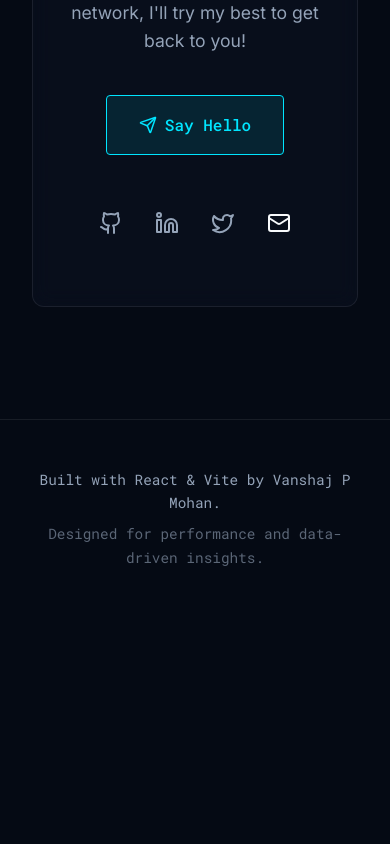
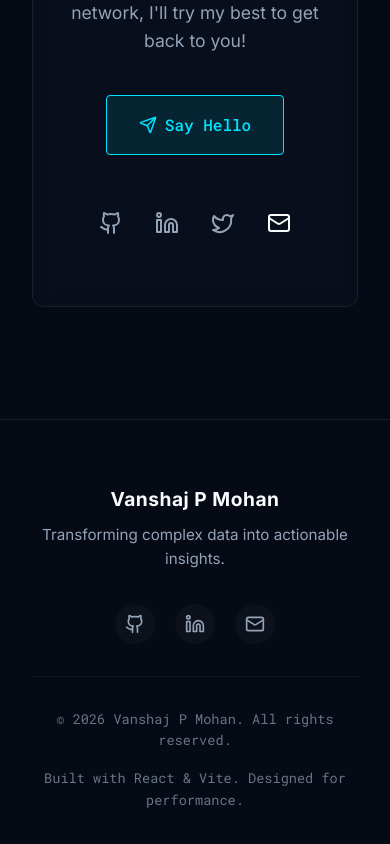
Before and after one commit to Vanshaj14Mohan/Portfolio, a React (Vite) app: page / in a window 390 px wide. Shown: the part 9745-10589 px from the top of the page. Before the commit the page ends 10370 px from the top, so only its background shows below. Built offline with nearby package versions, Linux system fonts and the light colour scheme.

Commit message:
Portfolio

```diff
--- a/src/components/Footer.css
+++ b/src/components/Footer.css
@@ -1,18 +1,82 @@
 .footer-section {
-  padding: 3rem 0;
-  text-align: center;
+  padding: 4rem 0 2rem;
   border-top: 1px solid var(--border-color);
   margin-top: 5rem;
 }
 
-.footer-content p {
+.footer-top {
+  display: flex;
+  justify-content: space-between;
+  align-items: center;
+  margin-bottom: 2rem;
+  flex-wrap: wrap;
+  gap: 1.5rem;
+}
+
+.footer-brand h3 {
+  font-family: var(--heading-font);
+  color: var(--text-primary);
+  margin-bottom: 0.5rem;
+  font-size: 1.2rem;
+  letter-spacing: 0.5px;
+}
+
+.footer-tagline {
+  color: var(--text-secondary);
+  font-size: 0.95rem;
+}
+
+.footer-socials {
+  display: flex;
+  gap: 1.25rem;
+}
+
+.footer-socials a {
+  color: var(--text-secondary);
+  transition: all 0.3s ease;
+  display: flex;
+  align-items: center;
+  justify-content: center;
+  width: 40px;
+  height: 40px;
+  border-radius: 50%;
+  background-color: rgba(255,255,255,0.03);
+  border: 1px solid transparent;
+}
+
+.footer-socials a:hover {
+  color: var(--cyan);
+  background-color: rgba(100, 255, 218, 0.08); /* slight cyan tint */
+  border-color: rgba(100, 255, 218, 0.2);
+  transform: translateY(-3px);
+}
+
+.footer-bottom {
+  display: flex;
+  justify-content: space-between;
+  align-items: center;
+  padding-top: 2rem;
+  border-top: 1px solid rgba(255,255,255,0.05);
+  flex-wrap: wrap;
+  gap: 1rem;
+}
+
+.footer-bottom p {
   color: var(--text-secondary);
   font-family: var(--mono-font);
-  font-size: 0.9rem;
-  margin-bottom: 0.5rem;
+  font-size: 0.85rem;
+  opacity: 0.7;
 }
 
-.footer-subtext {
-  font-size: 0.8rem;
-  opacity: 0.6;
+@media (max-width: 768px) {
+  .footer-top {
+    flex-direction: column;
+    text-align: center;
+    gap: 2rem;
+  }
+
+  .footer-bottom {
+    flex-direction: column;
+    text-align: center;
+  }
 }
--- a/src/components/Footer.jsx
+++ b/src/components/Footer.jsx
@@ -1,12 +1,37 @@
 import React from 'react';
+import { Github, Linkedin, Mail } from 'lucide-react';
 import './Footer.css';
 
 const Footer = () => {
   return (
     <footer className="footer-section">
-      <div className="container footer-content">
-        <p>Built with React & Vite by Vanshaj P Mohan.</p>
-        <p className="footer-subtext">Designed for performance and data-driven insights.</p>
+      <div className="container">
+        <div className="footer-top">
+          <div className="footer-brand">
+            <h3>Vanshaj P Mohan</h3>
+            <p className="footer-tagline">Transforming complex data into actionable insights.</p>
+          </div>
+          <div className="footer-socials">
+            <a href="https://github.com/Vanshaj14Mohan" target="_blank" rel="noreferrer" aria-label="GitHub">
+              <Github size={20} />
+            </a>
+            <a href="https://linkedin.com/in/vanshaj-p-mohan" target="_blank" rel="noreferrer" aria-label="LinkedIn">
+              <Linkedin size={20} />
+            </a>
+            <a href="mailto:vanshajmohan@example.com" aria-label="Email">
+              <Mail size={20} />
+            </a>
+          </div>
+        </div>
+
+        <div className="footer-bottom">
+          <p className="copyright">
+            &copy; {new Date().getFullYear()} Vanshaj P Mohan. All rights reserved.
+          </p>
+          <p className="built-with">
+            Built with React & Vite. Designed for performance.
+          </p>
+        </div>
       </div>
     </footer>
   );
```
